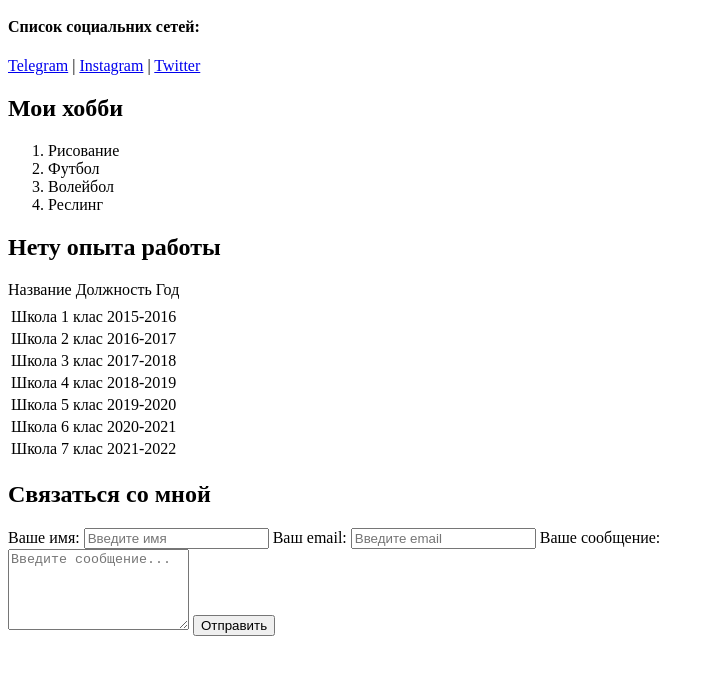
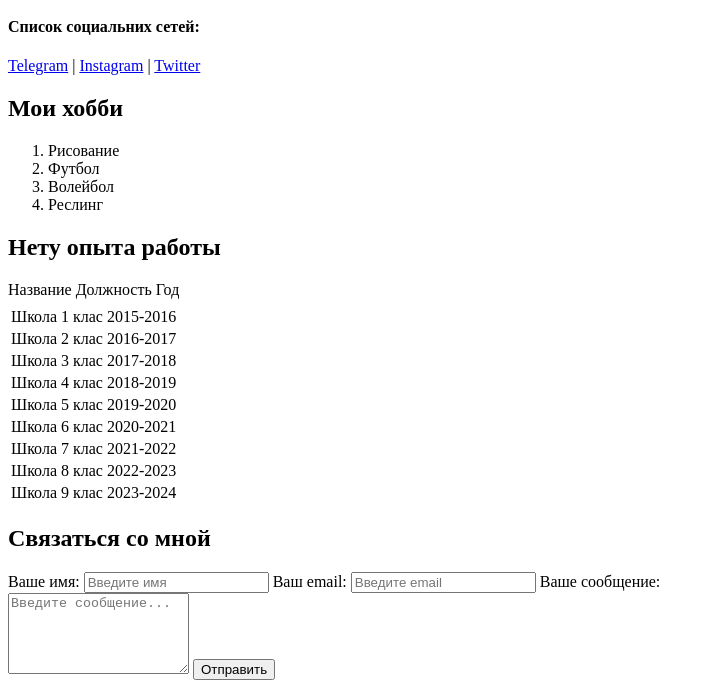
Before and after one commit to semkorystov/rsume, a plain HTML site: page index.html in a window 1280 px wide. Shown: the part 313-1001 px from the top of the page, without its empty margins (0-714 px from the left). Before the commit the page ends 957 px from the top, so only its background shows below. Drawn offline with Linux system fonts and the light colour scheme.

Commit message:
Update index.html

```diff
--- a/index.html
+++ b/index.html
@@ -79,6 +79,16 @@
           <td>7 клас</td>
           <td>2021-2022</td>
         </tr>
+        <tr>
+          <td>Школа</td>
+          <td>8 клас</td>
+          <td>2022-2023</td>
+        </tr>
+        <tr>
+          <td>Школа</td>
+          <td>9 клас</td>
+          <td>2023-2024</td>
+        </tr>
       </tbody>
     </table>
     <h2>Связаться со мной</h2>
```
